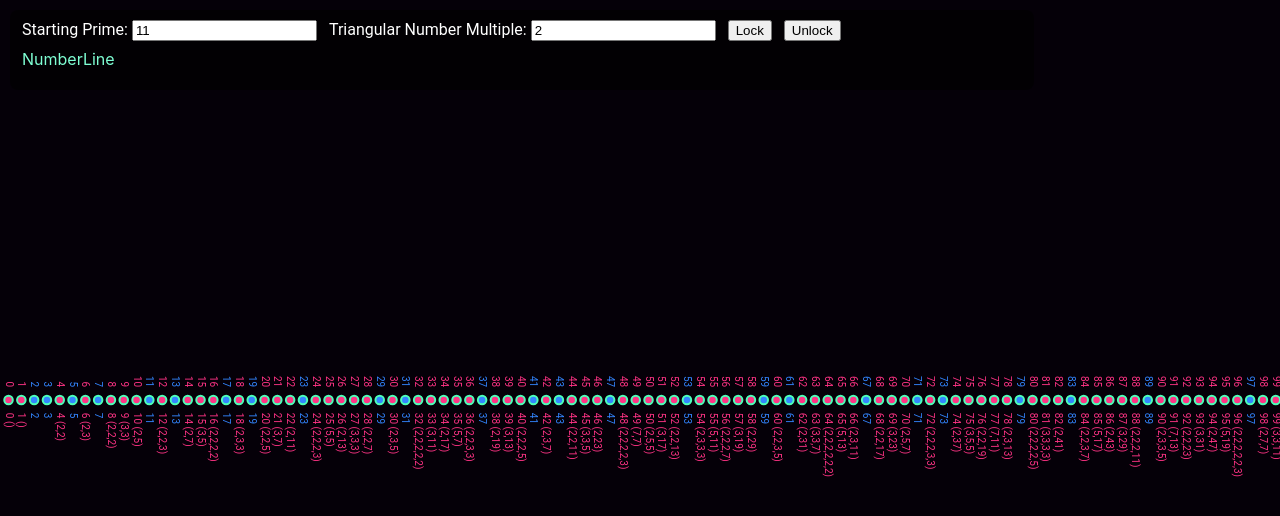
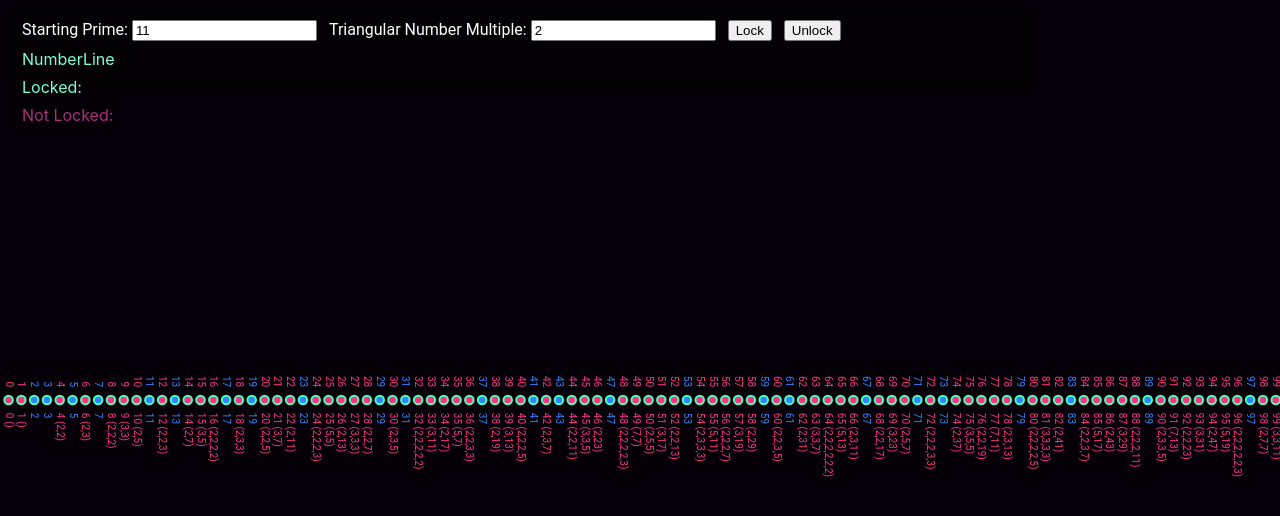
Before and after one commit to seacomit/seacomit-strand, a React (Create React App) app: page / in a window 1280 px wide. Shown: the top 516 px of the page. Built offline with nearby package versions, Linux system fonts and the light colour scheme.

Commit message:
display locked and not locked factors in the UI

```diff
--- a/src/StrandViewComponent.css
+++ b/src/StrandViewComponent.css
@@ -34,3 +34,17 @@
     margin-left: 12px;
     margin-top: 8px;
 }
+
+.LockedFactors {
+    font-size: 1rem;
+    color: aquamarine;
+    margin-left: 12px;
+    margin-top: 8px;
+}
+
+.NotLockedFactors {
+    font-size: 1rem;
+    color: rgb(170, 49, 119);
+    margin-left: 12px;
+    margin-top: 8px;
+}
--- a/src/StrandViewComponent.tsx
+++ b/src/StrandViewComponent.tsx
@@ -5,6 +5,7 @@ import NumberLineStrand from './drawing/NumberLineStrand';
 import IStrand from './drawing/IStrand';
 import TriangularStrand from './drawing/TriangularStrand';
 import StrandFactory from './drawing/StrandFactory';
+import PrimeMath from './primes/PrimeMath';
 
 interface StrandViewComponentState {
     width: number;
@@ -14,6 +15,8 @@ interface StrandViewComponentState {
     factorLockM: number;
     currentStrand: IStrand;
     isWorking: boolean;
+    lockedFactors: bigint[];
+    notLockedFactors: bigint[];
 }
 
 class StrandViewComponent extends Component<{}, StrandViewComponentState> {
@@ -33,6 +36,8 @@ class StrandViewComponent extends Component<{}, StrandViewComponentState> {
       factorLockM: 2,
       currentStrand: new NumberLineStrand(),
       isWorking: false,
+      lockedFactors: [],
+      notLockedFactors: [],
     }
     this.state.currentStrand.loadUpTo(99);
     this.worker = new Worker(new URL("./primes/MathWorker.ts", import.meta.url));
@@ -49,6 +54,8 @@ class StrandViewComponent extends Component<{}, StrandViewComponentState> {
               <button className="LockButton" onClick={() => this.handleLockClick()}>{this.state.isWorking ? "Cancel" : "Lock"}</button>
               <button disabled={this.state.isWorking || (this.state.currentStrand as TriangularStrand) == null} className="LockButton" onClick={() => this.handleUnlockClick()}>Unlock</button>
               <div className="LockSequenceText">{this.state.currentStrand.toString()}</div>
+              <div className="LockedFactors">Locked: {this.state.lockedFactors.join(",")}</div>
+              <div className="NotLockedFactors">Not Locked: {this.state.notLockedFactors.join(",")}</div>
              </div>
              <StrandCanvasComponent width={width} height={height} offset={offset} strand={this.state.currentStrand} />
            </div>;
@@ -82,10 +89,13 @@ class StrandViewComponent extends Component<{}, StrandViewComponentState> {
       // Listen for messages from the worker
       this.worker.onmessage = (event) => {
         const strandFactory = new StrandFactory();
+        const result = PrimeMath.calculateLockedPrimeFactors(BigInt(this.state.waveStartN), BigInt(this.state.factorLockM), 250, 0);
         this.setState({
           currentStrand: strandFactory.build(event.data),
           offset: 0,
           isWorking: false,
+          lockedFactors: result[0],
+          notLockedFactors: result[1],
         });
       };
 
--- a/src/primes/PrimeMath.ts
+++ b/src/primes/PrimeMath.ts
@@ -66,11 +66,16 @@ class PrimeMath {
                 }
             }
         }
+
+        if (this.primeCache.length < amount) {
+            this.loadMorePrimes(amount, offset + amount);
+        }
     }
 
     static calculateLockedPrimeFactors(startN:bigint, triangularMult:bigint, amount:number, offset:number) {
         this.loadMorePrimes(amount, offset);
         const lockedFactors = [];
+        const notLockedFactors = [startN];
 
         for (let i = 0; i < amount; i++) {
             const prime = BigInt(this.primeCache[i]);
@@ -83,8 +88,8 @@ class PrimeMath {
                 let locked = true;
                 for (let x = 0n; x < prime; x++) {
                     const triangularN = this.triangularN(x) * triangularMult;
-                    runningPartial = (runningPartial + triangularN) % prime;
-                    if (runningPartial == 0n) {
+                    const triPartial = (startN + triangularN) % prime;
+                    if (triPartial == 0n) {
                         // This factor is not locked, don't bother calculating more.
                         locked = false;
                         break;
@@ -92,11 +97,13 @@ class PrimeMath {
                 }
                 if (locked) {
                     lockedFactors.push(prime);
+                } else {
+                    notLockedFactors.push(prime);
                 }
             }
         }
 
-        return lockedFactors;
+        return [lockedFactors, notLockedFactors];
     }
 }
 
```
